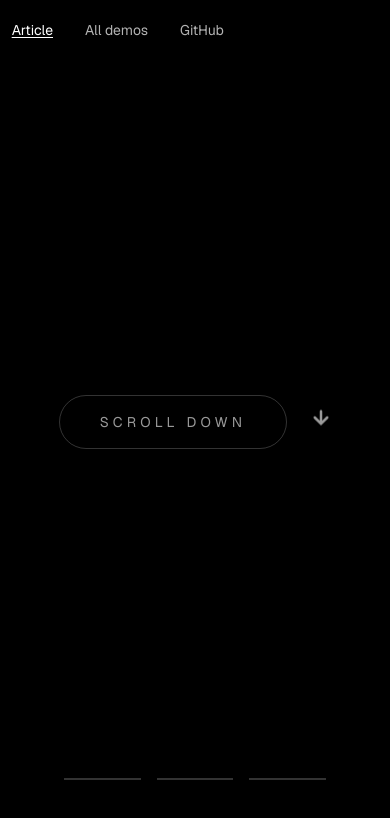
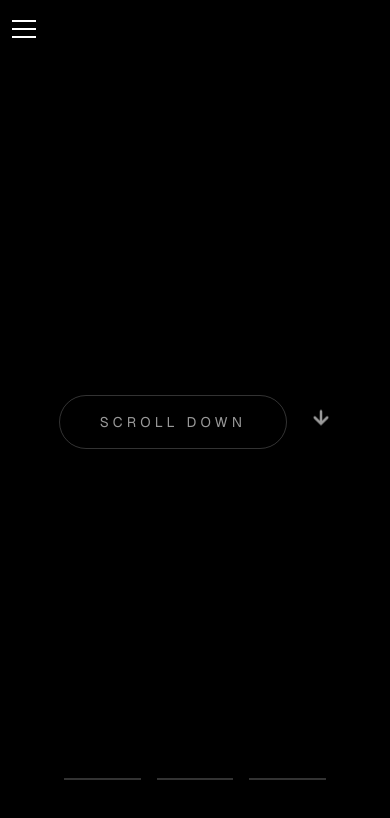
Before and after one commit to Cursed-Coder777/Heaven-Homes, a Next.js app: page / in a window 390 px wide. Shown: the top 818 px of the page. Built offline with nearby package versions, Linux system fonts and the light colour scheme.

Commit message:
feat: add mobile hamburger menu to navbar
- Rewrite navbar from grid to flexbox layout
- Add animated hamburger button with open/close states
- Full-screen mobile overlay with backdrop blur
- Desktop nav preserved with responsive breakpoints

```diff
--- a/src/components/navbar.tsx
+++ b/src/components/navbar.tsx
@@ -2,6 +2,7 @@
 
 import Link from "next/link";
 import { usePathname } from "next/navigation";
+import { useState } from "react";
 
 const LINKS = [
   { href: "/", label: "Home" },
@@ -12,34 +13,13 @@ const LINKS = [
 
 export default function Navbar() {
   const pathname = usePathname();
+  const [isOpen, setIsOpen] = useState(false);
 
   return (
-    <header className="pointer-events-none fixed top-0 left-0 z-50 grid w-full grid-cols-[auto_auto_auto_1fr] grid-rows-[auto_auto] gap-x-8 gap-y-4 px-[3vw] pt-5 pb-[3vw] text-sm text-white/70 max-lg:grid-cols-[auto_auto_1fr] lg:h-full lg:content-between">
-      <Link
-        href="/"
-        className={`pointer-events-auto justify-self-start underline-offset-2 hover:text-white hover:underline ${
-          pathname === "/" ? "text-white underline" : ""
-        }`}
-      >
-        Article
-      </Link>
-      <Link
-        href="/"
-        className={`pointer-events-auto justify-self-start underline-offset-2 hover:text-white hover:underline ${
-          pathname === "/archive" ? "text-white underline" : ""
-        }`}
-      >
-        All demos
-      </Link>
-      <Link
-        href="https://github.com/Hiro-kiii/Scroll-Transition/"
-        className={`pointer-events-auto justify-self-start underline-offset-2 hover:text-white hover:underline ${
-          pathname === "/github" ? "text-white underline" : ""
-        }`}
-      >
-        GitHub
-      </Link>
-      <nav className="pointer-events-auto hidden flex-wrap gap-8 justify-self-end underline-offset-2 max-lg:col-span-3 max-lg:justify-self-start lg:flex">
+    <>
+      <header className="pointer-events-none fixed top-0 left-0 z-50 flex w-full items-center justify-between px-[3vw] pt-5 pb-[3vw] text-sm text-white/70">
+        {/* Desktop nav */}
+        <nav className="pointer-events-auto hidden flex-wrap gap-8 underline-offset-2 md:flex">
           {LINKS.map((link) => (
             <Link
               key={link.href}
@@ -52,6 +32,73 @@ export default function Navbar() {
             </Link>
           ))}
         </nav>
+
+        {/* Mobile hamburger */}
+        <button
+          type="button"
+          className="pointer-events-auto flex flex-col gap-1.5 md:hidden"
+          onClick={() => setIsOpen(!isOpen)}
+          aria-label="Toggle menu"
+        >
+          <span
+            className={`block h-0.5 w-6 bg-white transition-transform duration-300 ${
+              isOpen ? "translate-y-2 rotate-45" : ""
+            }`}
+          />
+          <span
+            className={`block h-0.5 w-6 bg-white transition-opacity duration-300 ${
+              isOpen ? "opacity-0" : ""
+            }`}
+          />
+          <span
+            className={`block h-0.5 w-6 bg-white transition-transform duration-300 ${
+              isOpen ? "-translate-y-2 -rotate-45" : ""
+            }`}
+          />
+        </button>
+
+        {/* Desktop right side */}
+        <Link
+          href="https://github.com/Hiro-kiii/Scroll-Transition/"
+          className={`pointer-events-auto hidden underline-offset-2 hover:text-white hover:underline md:inline ${
+            pathname === "/github" ? "text-white underline" : ""
+          }`}
+        >
+          GitHub
+        </Link>
       </header>
+
+      {/* Mobile menu overlay */}
+      <div
+        className={`fixed inset-0 z-40 flex flex-col items-center justify-center transition-all duration-300 md:hidden ${
+          isOpen
+            ? "pointer-events-auto opacity-100"
+            : "pointer-events-none opacity-0"
+        }`}
+        style={{ backdropFilter: "blur(10px)", WebkitBackdropFilter: "blur(10px)" }}
+      >
+        <nav className="flex flex-col items-center gap-8 text-2xl text-white/80">
+          {LINKS.map((link) => (
+            <Link
+              key={link.href}
+              href={link.href}
+              onClick={() => setIsOpen(false)}
+              className={`hover:text-white hover:underline ${
+                pathname === link.href ? "text-white underline" : ""
+              }`}
+            >
+              {link.label}
+            </Link>
+          ))}
+          <Link
+            href="https://github.com/Hiro-kiii/Scroll-Transition/"
+            className="hover:text-white hover:underline"
+            onClick={() => setIsOpen(false)}
+          >
+            GitHub
+          </Link>
+        </nav>
+      </div>
+    </>
   );
 }
```
Lines whose indentation alone changed are shown as unchanged.
